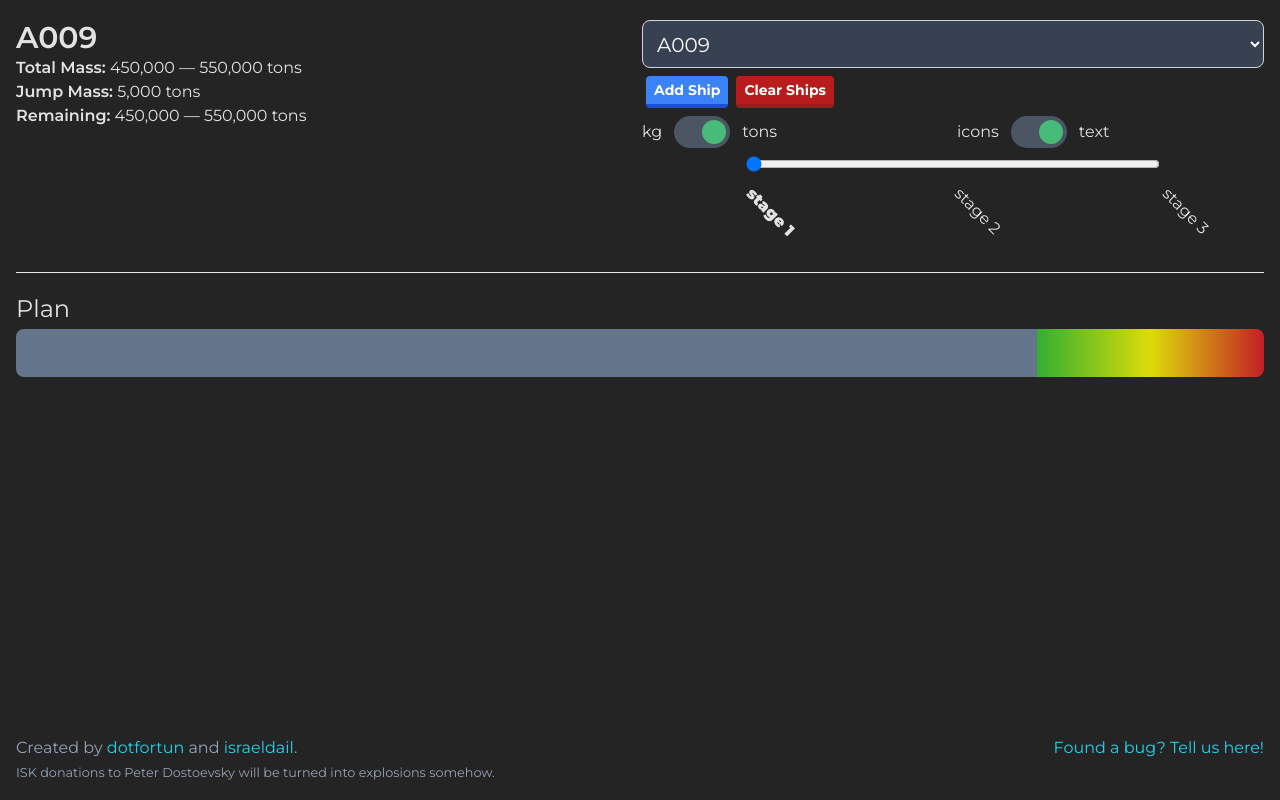
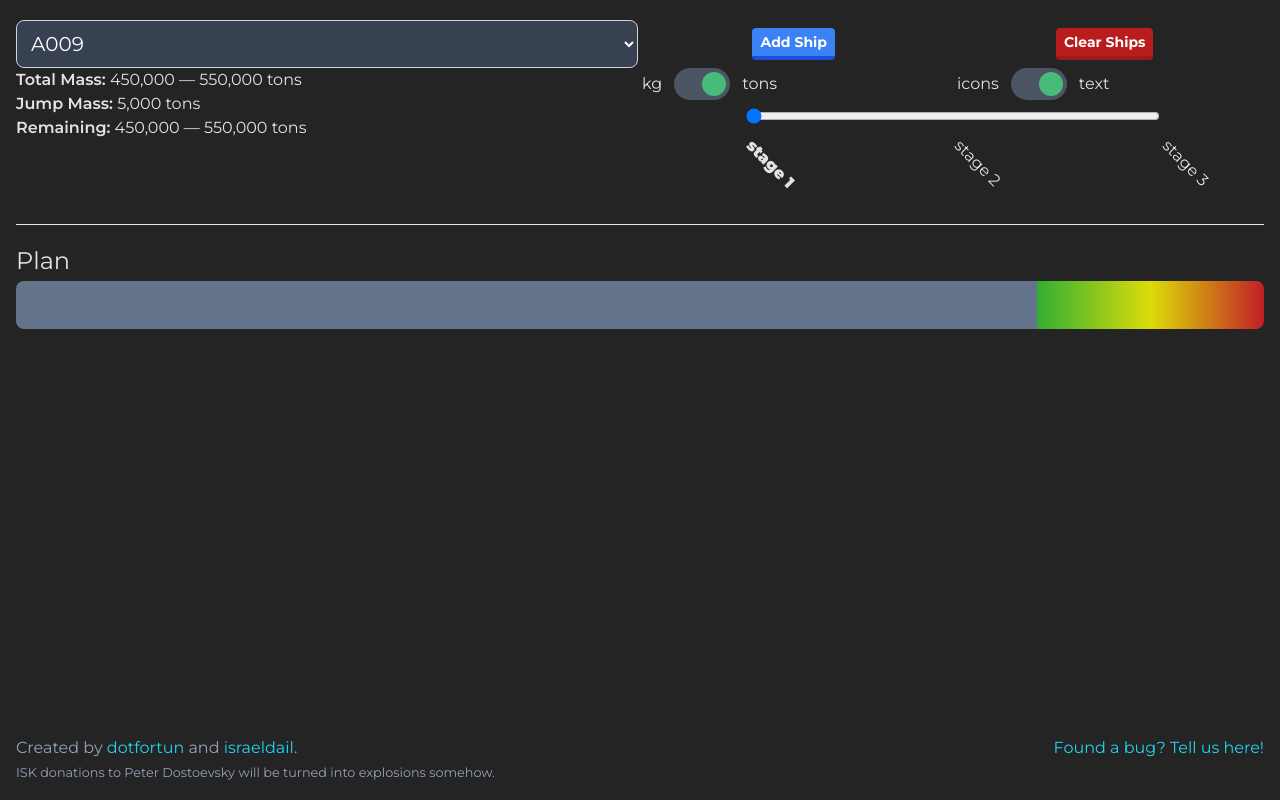
Before and after one commit to dotfortun/wormroller, a Vue app: page / in a window 1280 px wide. Built offline with nearby package versions, Linux system fonts and the light colour scheme.

Commit message:
Replaced the h1 with the select, I think I like it better?

```diff
--- a/src/App.vue
+++ b/src/App.vue
@@ -50,7 +50,11 @@ const massStatus = ref(stages[0]);
 <template>
   <main class="container">
     <div class="wh-info">
-      <h2 class="col-span-full">{{ store.selectedWH.type }}</h2>
+      <select v-model="store.selectedWH" @change="solver(rollFast)">
+        <option v-for="wh in wormholes" :key="wh.type" :value="wh">
+          {{ wh.type }}
+        </option>
+      </select>
       <div class="col-span-all row-span-1">
         <span class="mass-label">Total Mass:</span>{{ " " }}
         <span>
@@ -76,13 +80,8 @@ const massStatus = ref(stages[0]);
       </div>
     </div>
     <div>
-      <select v-model="store.selectedWH" @change="solver(rollFast)">
-        <option v-for="wh in wormholes" :key="wh.type" :value="wh">
-          {{ wh.type }}
-        </option>
-      </select>
       <div class="controls">
-        <div class="col-span-full">
+        <div class="col-span-full flex justify-around">
           <button
             class="w-max"
             @click="
```
